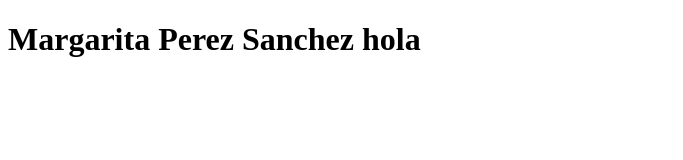
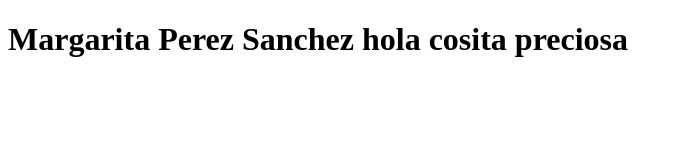
Before and after one commit to Margarita-06/Proyecto1, a plain HTML site: page index.html in a window 1280 px wide. Shown: the whole page, without its empty margins (0-683 px from the left). Drawn offline with Linux system fonts and the light colour scheme.

Commit message:
mi primer archivo hola

```diff
--- a/index.html
+++ b/index.html
@@ -6,6 +6,6 @@
     <title>Document</title>
 </head>
 <body>
-    <h1>Margarita Perez Sanchez hola</h1>
+    <h1>Margarita Perez Sanchez hola cosita preciosa</h1>
 </body>
 </html>
```
